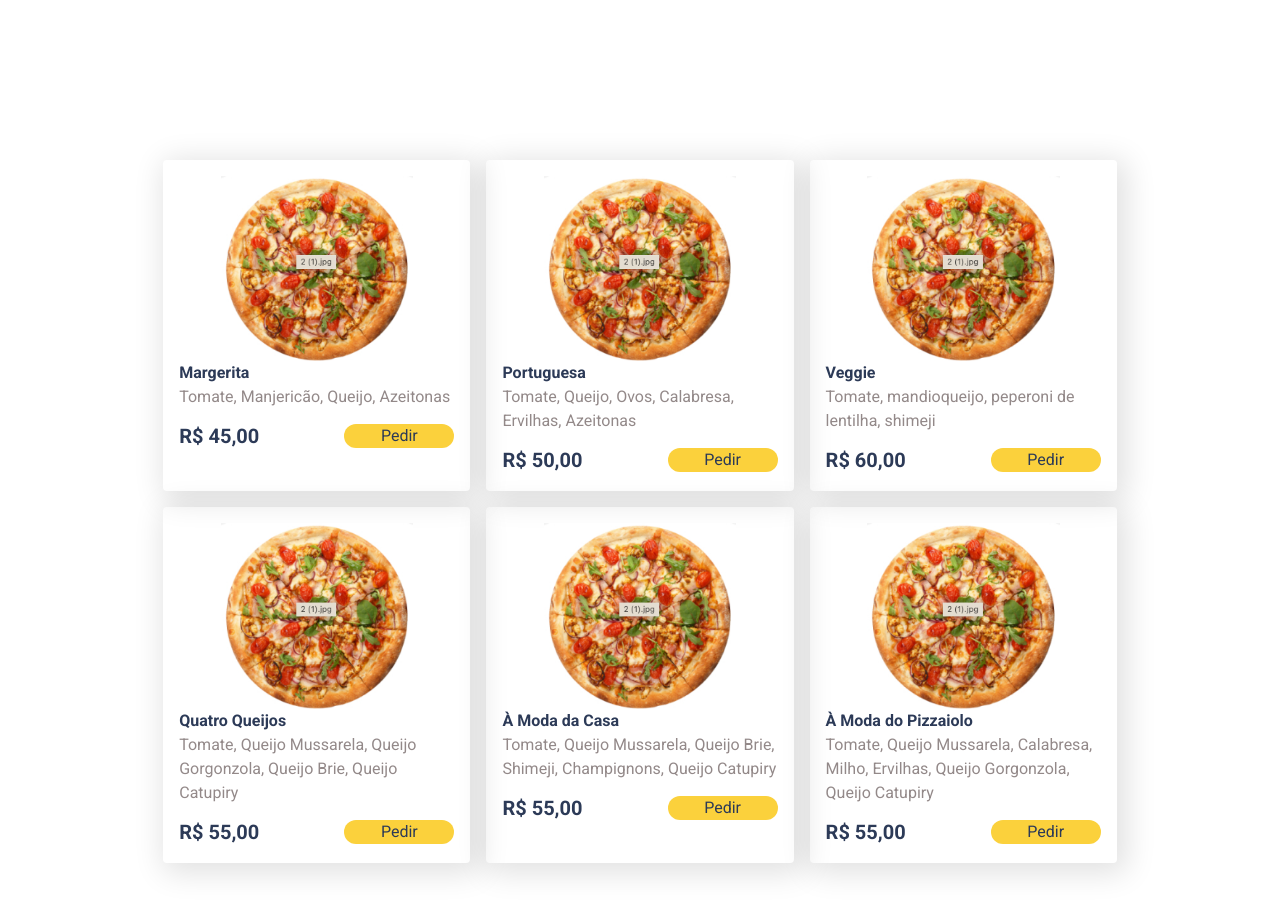
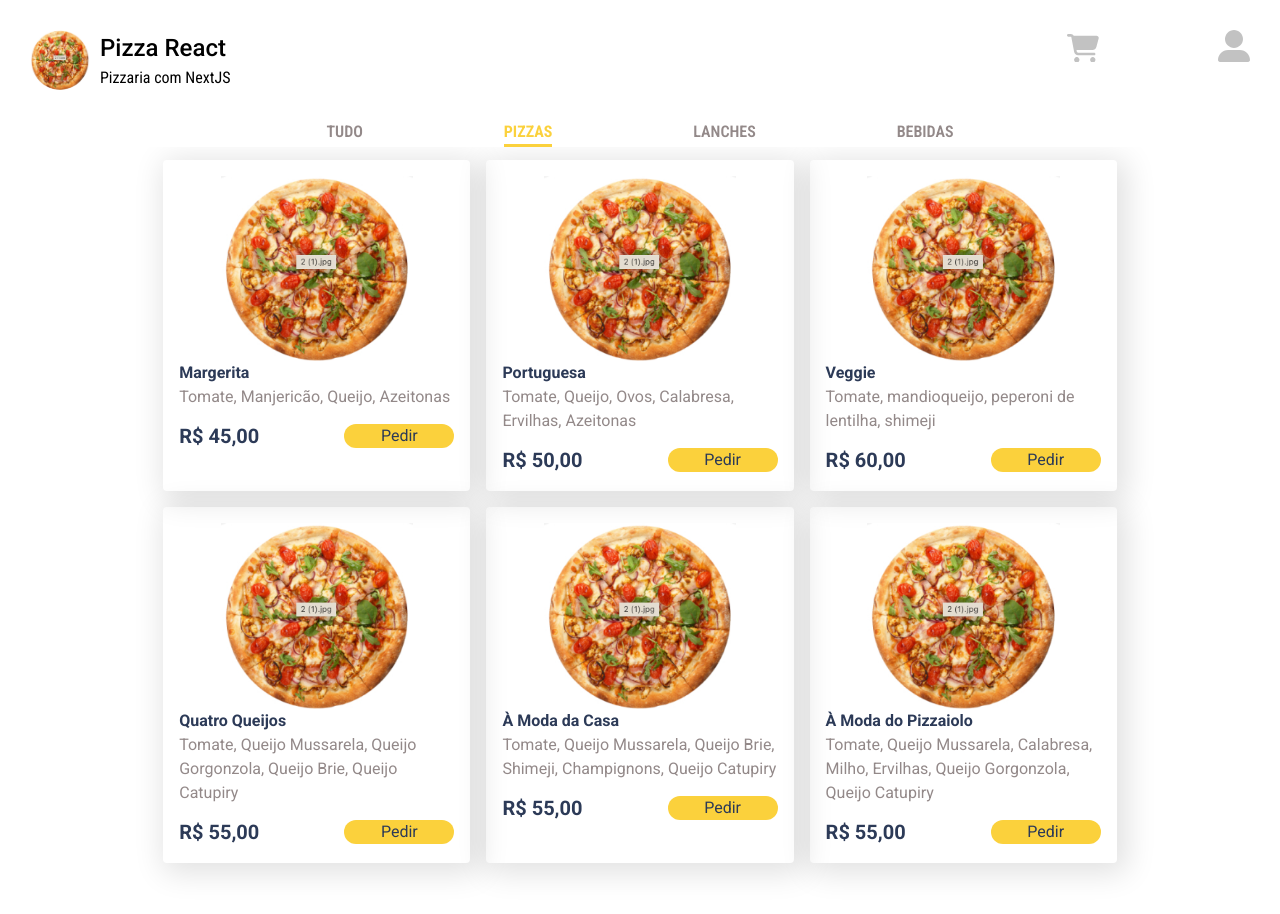
Before and after one commit to EricaSugui/Pizzaria-React-Next-Redux, a Next.js app: page / in a window 1280 px wide. Shown: the top 914 px of the page. Built offline with nearby package versions, Linux system fonts and the light colour scheme.

Commit message:
chore: add Desktop Header with NavBar as a children

```diff
--- a/src/pages/index.tsx
+++ b/src/pages/index.tsx
@@ -3,6 +3,8 @@ import useIndex from "@/data/hooks/pages/useIndex";
 import PizzaList from "@/ui/components/PizzaList/PizzaList";
 import PizzaHeader from "@/ui/components/PizzaHeader/PizzaHeader";
 import PizzaFooter from "@/ui/components/PizzaFooter/PizzaFooter";
+import PizzaHeaderDesktop from "@/ui/components/PizzaHeaderDesktop/PizzaHeaderDesktop";
+import NavMenu from "@/ui/components/NavMenu/NavMenu";
 
 export default function Home() {
   const { pizzas } = useIndex();
@@ -13,6 +15,9 @@ export default function Home() {
       </Head>
       <main>
         <PizzaHeader />
+        <PizzaHeaderDesktop>
+          <NavMenu />
+        </PizzaHeaderDesktop>
         <PizzaList pizzas={pizzas} />
         <PizzaFooter />
       </main>
```
